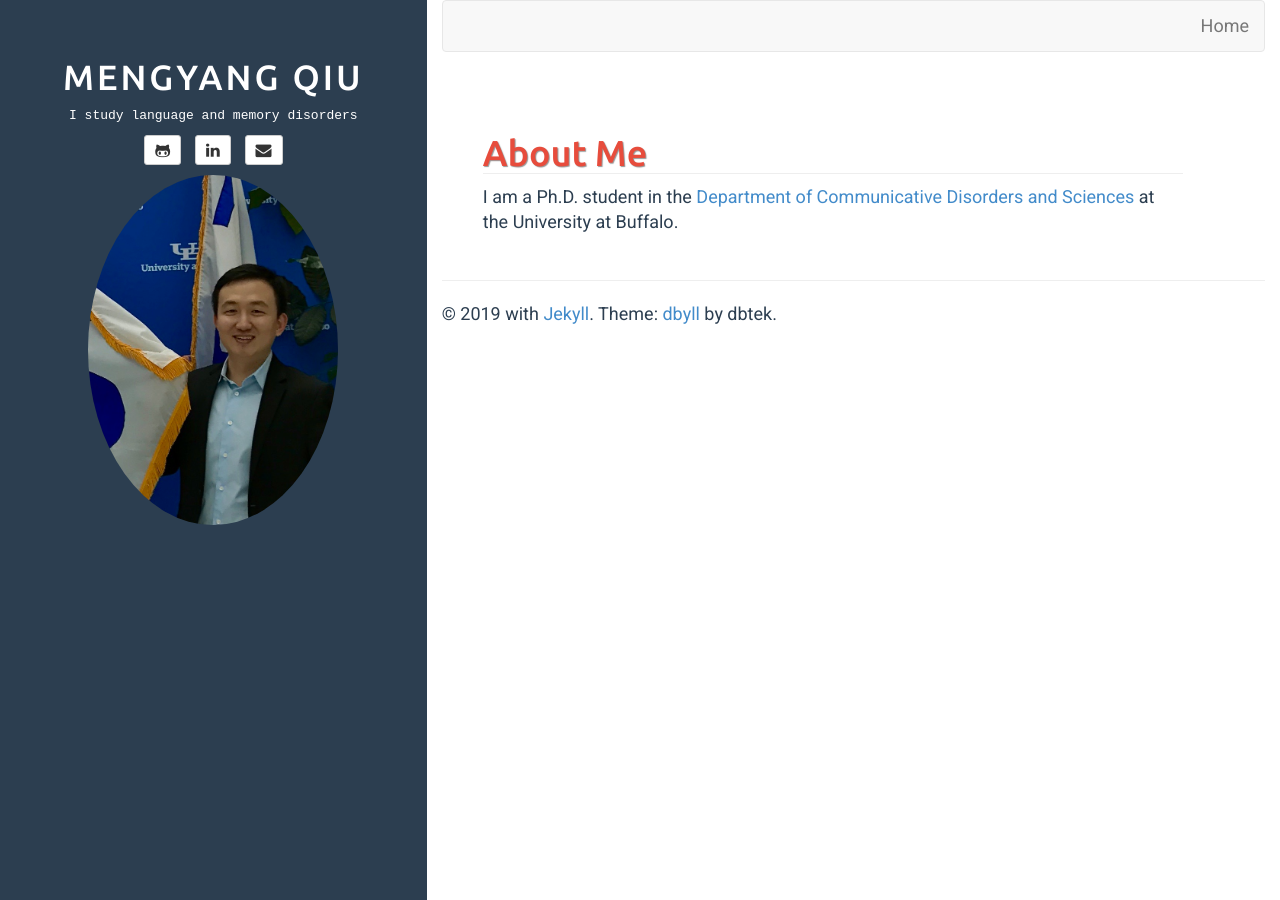
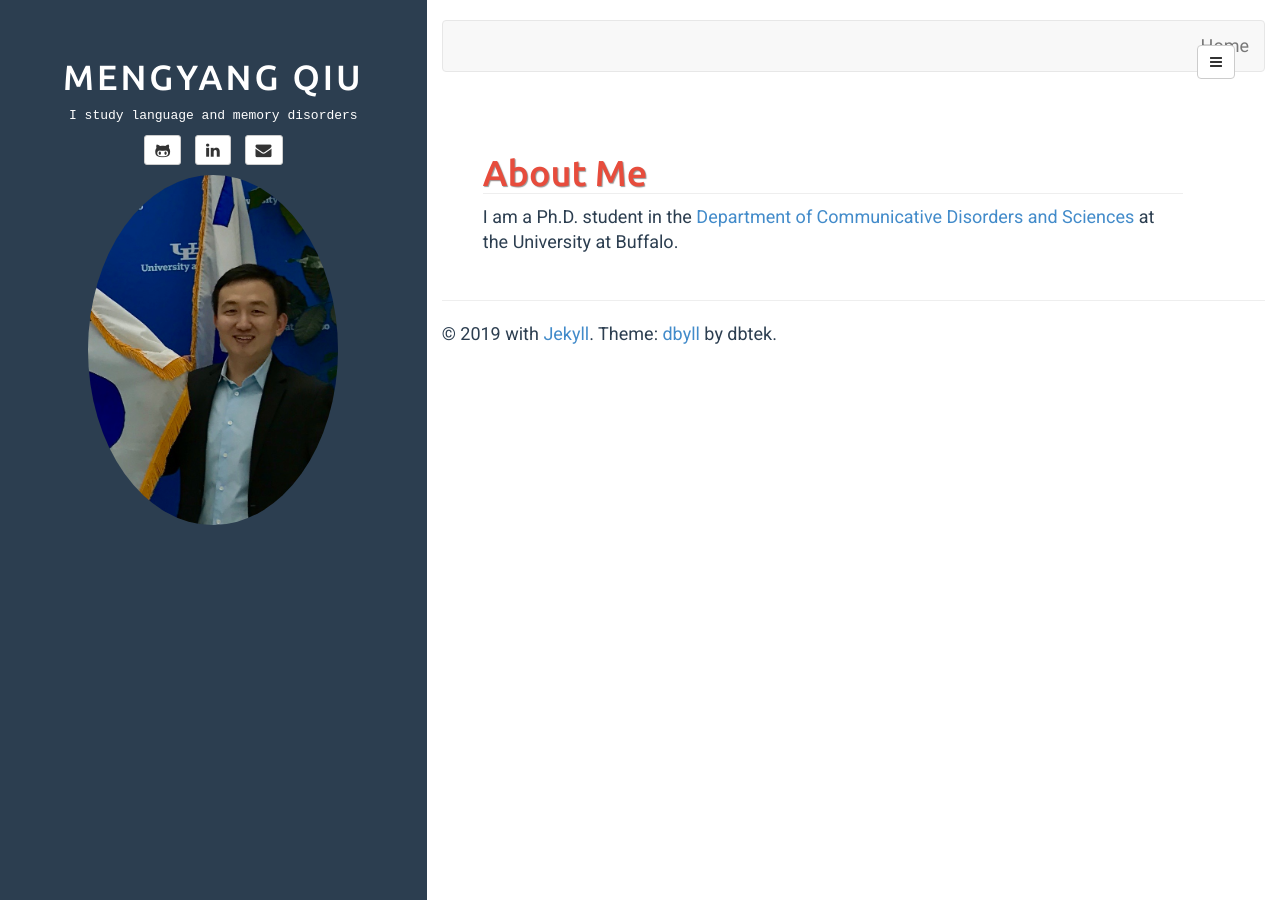
Before and after one commit to mengyangq/mengyangq.github.io, a Jekyll site: the page built from index.html, in a window 1280 px wide. Built offline with Jekyll 4.4.1, drawn with Linux system fonts in a browser that asks for light colours.

Commit message:
Update default.html

```diff
--- a/_includes/default.html
+++ b/_includes/default.html
@@ -37,12 +37,12 @@
 	<nav class="navbar navbar-default visible-xs" role="navigation">
 		<!-- Brand and toggle get grouped for better mobile display -->
 		<div class="navbar-header">
-			<!--<button type="button" class="navbar-toggle" data-toggle="collapse" data-target="#bs-example-navbar-collapse-1">
+			<button type="button" class="navbar-toggle" data-toggle="collapse" data-target="#bs-example-navbar-collapse-1">
 				<span class="sr-only">Toggle navigation</span>
 				<span class="icon-bar"></span>
 				<span class="icon-bar"></span>
 				<span class="icon-bar"></span>
-			</button>-->
+			</button>
 			{% if site.author.github %}
 			<a type="button" class="navbar-toggle nav-link" href="http://github.com/{{ site.author.github }}">
 				<i class="fa fa-github"></i>
@@ -77,7 +77,7 @@
 		</div><!-- /.navbar-collapse -->
 	</nav>
 
-	<!-- nav-menu-dropdown
+	 nav-menu-dropdown
 	<div class="btn-group hidden-xs" id="nav-menu">
 		<button type="button" class="btn btn-default dropdown-toggle" data-toggle="dropdown">
 			<i class="fa fa-bars"></i>
@@ -90,7 +90,7 @@
 			<li><a href="#"><i class="fa fa-arrow-up"></i>Top of Page</a></li>
 		</ul>
 	</div>
-	-->
+
 
 	<div class="col-sm-4 sidebar hidden-xs" style="{% if site.sidebar_background_image %}background: url({{site.sidebar_background_image}}) no-repeat center center !important;{% endif %}">
 		{% include sidebar.html %}
```
